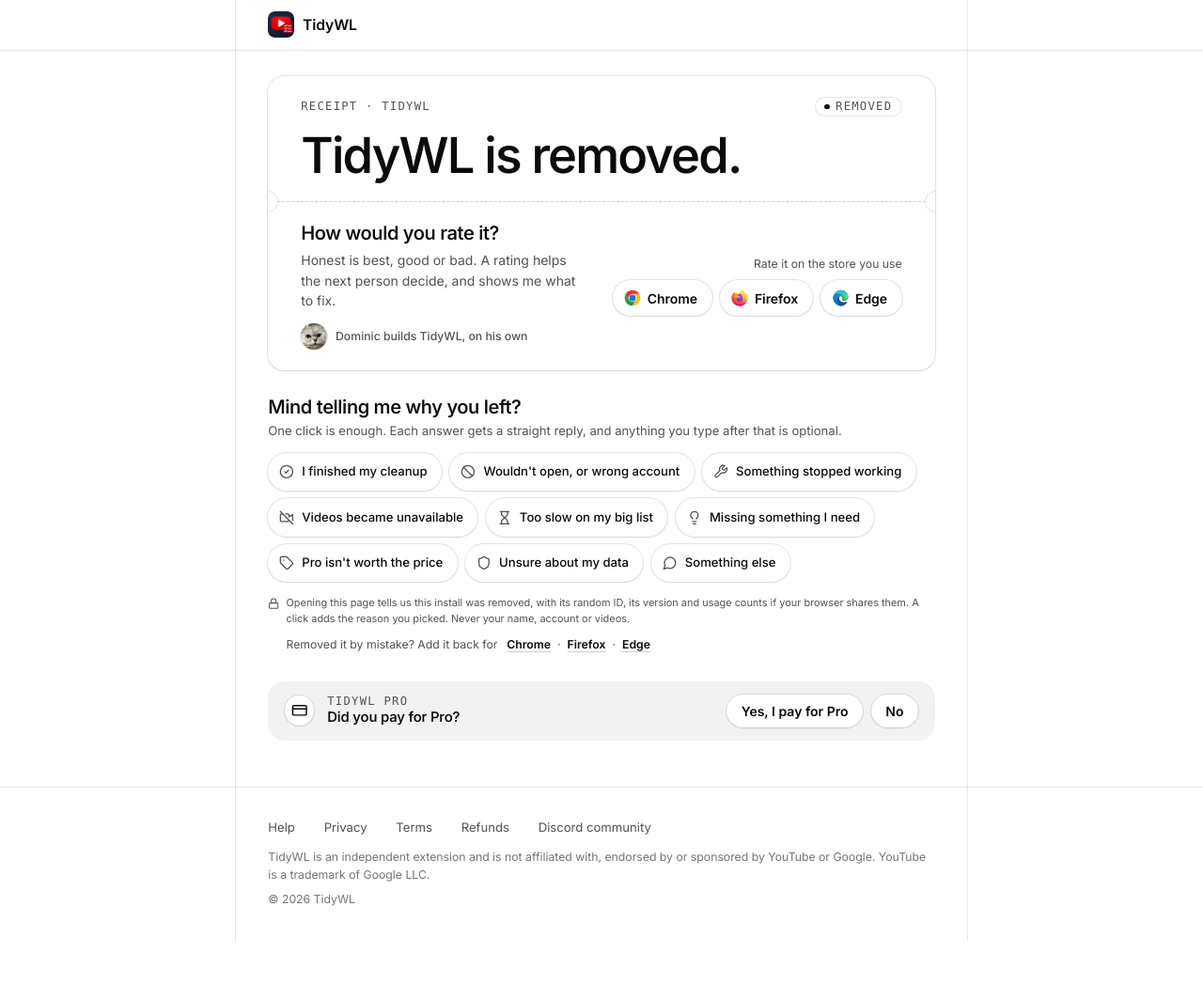
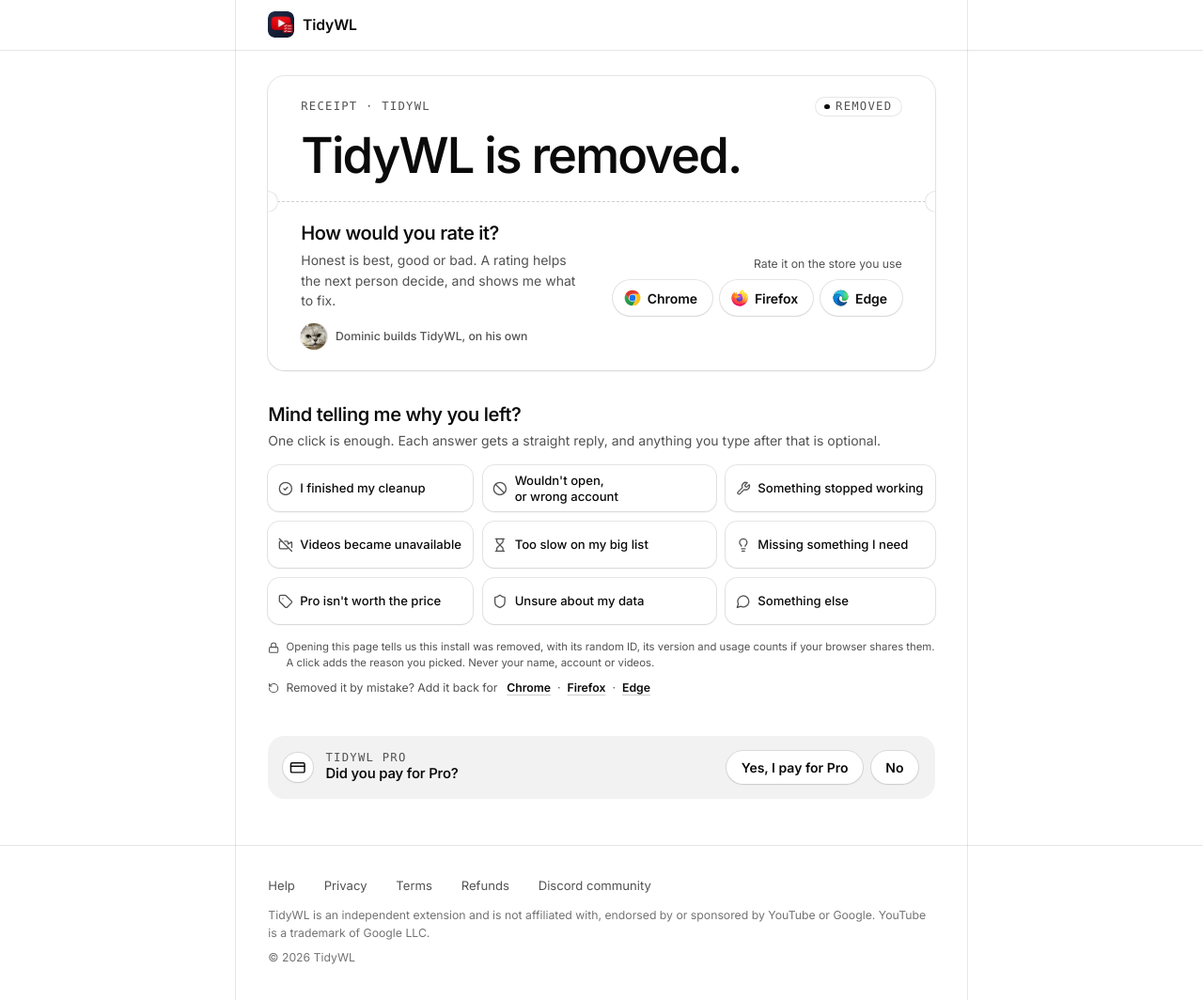
Before and after one commit to dominic-lam/tidywl-site, a Jekyll site: the page built from uninstall/index.html, in a window 1280 px wide. Shown: the whole page at 94% size. Built offline with Jekyll 4.4.1, drawn with Linux system fonts in a browser that asks for light colours; before the commit the page ends 1002 px from its top, so only the background shows below that.

Commit message:
Uninstall design step 3: the reasons, the reply and the notes
The reasons become an aligned three-column grid, the reply is signed with Dominic's photo, and the small text grows to read comfortably.

Co-Authored-By: Claude Opus 5.5 <noreply@anthropic.com>
Claude-Session: https://claude.ai/code/session_01DYBDmnfw4jPBaZPKKELut5

```diff
--- a/_includes/styles-leaver.html
+++ b/_includes/styles-leaver.html
@@ -244,14 +244,14 @@
     .leave .is-compact .un-rate { min-height: 2.5rem; padding: 0 1.125rem 0 0.875rem; font-size: 0.9375rem; }
     .leave .is-compact .un-act:not(.is-one) .un-rate { min-height: 2.375rem; padding: 0 0.875rem 0 0.75rem; font-size: 0.9375rem; }
 
-    /* The reasons: white pills in rings; the picked one gets an ink ring. */
+    /* The reasons: white tiles in rings; the picked one gets an ink ring. */
     .leave .un-why-h { font-weight: 550; letter-spacing: -0.02em; }
     .leave .un-why-p { color: var(--text-secondary); }
     .leave .un-reason {
       border: 0; background: var(--btn2-bg); box-shadow: 0 0 0 1px var(--ring-c), var(--lift);
       font-weight: 500; transition: background 0.2s;
     }
-    .leave .un-reason:hover { background: var(--btn2-hover); }
+    .leave .un-reason:hover { background: var(--btn2-hover); box-shadow: 0 0 0 1px var(--border-strong), var(--lift); }
     .leave .un-reason[aria-pressed="true"] { background: var(--bg-card); box-shadow: 0 0 0 2px var(--ink); }
     .leave .un-ci { color: var(--text-secondary); }
     .leave .un-reason[aria-pressed="true"] .un-ci { color: var(--text); }
@@ -266,7 +266,7 @@
     .leave .un-textbtn { border-radius: 999px; padding: 0 0.75rem; }
     .leave .un-textbtn:hover { background: var(--well); }
     .leave .un-rp-left { border-right-color: var(--line); }
-    .leave .un-by { color: var(--text-secondary); }
+    .leave .un-by { color: var(--text); font-weight: 550; }
     .leave .un-rh { font-weight: 550; letter-spacing: -0.02em; }
     .leave .un-dots li::before { background: var(--text-subtle); }
     .leave .un-tlink { text-decoration-color: var(--border-strong); }
--- a/uninstall/index.html
+++ b/uninstall/index.html
@@ -171,21 +171,24 @@ sitemap: false
     .is-compact .un-fine { grid-column: 1 / -1; margin-top: 0.8rem; padding-top: 0.5rem; padding-bottom: 0.55rem; font-size: 0.8125rem; }
 
     /* ── The reasons ── */
-    .un-why { padding: 0; margin-top: 1.9rem; }
-    .un-why-head { display: flex; align-items: baseline; flex-wrap: wrap; gap: 0.2rem 1.1rem; }
+    .un-why { padding: 0; margin-top: 2.5rem; }
+    .un-why-head { display: flex; align-items: baseline; flex-wrap: wrap; gap: 0.3rem 1.1rem; }
     .un-why-h { font-size: 1.4375rem; font-weight: 700; letter-spacing: -0.02em; line-height: 1.25; }
     .un-why-h:focus, .un-rh:focus, .un-done h3:focus, .un-pro h3:focus, .un-pro-never:focus { outline: none; }
-    .un-why-p { font-size: 0.9375rem; line-height: 1.5; color: var(--text-muted); }
-    .un-chips { display: flex; flex-wrap: wrap; gap: 0.6rem; margin-top: 0.95rem; }
-    .un-reason { display: inline-flex; align-items: center; gap: 0.6rem; min-height: 2.875rem; padding: 0 1.1rem 0 0.85rem; background: var(--bg-card); color: var(--text); border: 1px solid var(--border); border-radius: 999px; font-size: 0.9375rem; font-weight: 600; line-height: 1.2; text-align: left; transition: border-color 0.2s, background 0.2s; }
+    .un-why-p { font-size: 1rem; line-height: 1.5; color: var(--text-muted); }
+    /* The nine answers in a three-column grid, in reading order, so every answer starts on one of three left
+       edges (2026-11-05; they were wrapping pills). Each column is as wide as its longest answer and the spare
+       width is shared out; when a window is too narrow for that, the longest answer wraps rather than overflowing. */
+    .un-chips { display: grid; grid-template-columns: repeat(3, auto); grid-auto-rows: 1fr; gap: 0.75rem; margin-top: 1.1rem; }
+    .un-reason { display: flex; align-items: center; gap: 0.55rem; width: 100%; min-height: 3rem; padding: 0.55rem 0.875rem 0.55rem 0.75rem; background: var(--bg-card); color: var(--text); border: 1px solid var(--border); border-radius: 0.875rem; font-size: 0.9375rem; font-weight: 600; line-height: 1.3; text-align: left; text-wrap: balance; transition: border-color 0.2s, background 0.2s; }
     .un-reason:hover { border-color: var(--ghost-hover-border); background: var(--un-raise); }
     .un-reason[aria-pressed="true"] { border-color: var(--accent); background: var(--highlight-bg); box-shadow: inset 0 0 0 1px var(--accent); }
     .un-ci { display: flex; color: var(--accent); }
 
     .un-reply { margin-top: 1.1rem; background: var(--bg-card); border: 1px solid var(--border); border-radius: 1rem; overflow: hidden; scroll-margin-top: 8rem; }
-    .un-rp-bar { display: flex; align-items: center; justify-content: space-between; flex-wrap: wrap; gap: 0.5rem 1rem; padding: 0.65rem 1.1rem 0.65rem 1.25rem; border-bottom: 1px solid var(--border-subtle); background: var(--un-bar); }
+    .un-rp-bar { display: flex; align-items: center; justify-content: space-between; flex-wrap: wrap; gap: 0.5rem 1rem; padding: 0.7rem 1rem 0.7rem 1.5rem; border-bottom: 1px solid var(--border-subtle); background: var(--un-bar); }
     .un-rp-pick { display: flex; align-items: center; flex-wrap: wrap; gap: 0.4rem 0.65rem; min-width: 0; font-size: 0.9375rem; font-weight: 600; line-height: 1.35; }
-    .un-sent-tick { display: inline-flex; align-items: center; gap: 0.4rem; font-size: 0.8125rem; font-weight: 500; color: var(--text-muted); }
+    .un-sent-tick { display: inline-flex; align-items: center; gap: 0.4rem; font-size: 0.875rem; font-weight: 500; color: var(--text-muted); }
     .un-sent-tick svg { color: var(--accent-text); }
     .un-sent-tick[data-state="failed"] { color: var(--accent-text); font-weight: 600; }
     .un-retry { display: inline; padding: 0; background: transparent; border: 0; color: var(--text); font: inherit; font-weight: 600; text-decoration: underline; text-underline-offset: 3px; }
@@ -194,15 +197,16 @@ sitemap: false
     .un-textbtn:hover { color: var(--text); background: var(--un-raise); }
 
     .un-rp-body { display: grid; grid-template-columns: minmax(0, 1.12fr) minmax(0, 1fr); }
-    .un-rp-left { display: flex; flex-direction: column; gap: 0.8rem; padding: 1.3rem 1.5rem 1.4rem 1.25rem; border-right: 1px solid var(--border-subtle); }
-    .un-rp-right { display: flex; flex-direction: column; gap: 0.75rem; padding: 1.3rem 1.25rem 1.2rem 1.5rem; }
-    .un-by { display: flex; align-items: center; gap: 0.6rem; font-size: 0.8125rem; font-weight: 600; line-height: 1.4; color: var(--text-muted); }
-    .un-by img { display: block; width: 2rem; height: 2rem; border-radius: 0.5rem; }
+    .un-rp-left { display: flex; flex-direction: column; gap: 0.9rem; padding: 1.5rem 1.75rem 1.75rem 1.5rem; border-right: 1px solid var(--border-subtle); }
+    .un-rp-right { display: flex; flex-direction: column; gap: 0.8rem; padding: 1.5rem 1.5rem 1.5rem 1.75rem; }
+    /* The reply is signed like the ask: Dominic's photo, a little larger here because it heads a letter. */
+    .un-by { display: flex; align-items: center; gap: 0.7rem; font-size: 0.9375rem; font-weight: 600; line-height: 1.4; color: var(--text); }
+    .un-by .un-avatar { width: 2.5rem; height: 2.5rem; }
     .un-branch { display: flex; flex-direction: column; gap: 0.8rem; }
     .un-rh { font-size: 1.3125rem; font-weight: 700; letter-spacing: -0.015em; line-height: 1.3; text-wrap: balance; }
-    .un-p { font-size: 0.96875rem; line-height: 1.62; color: var(--text-secondary); text-wrap: pretty; }
+    .un-p { font-size: 1rem; line-height: 1.6; color: var(--text-secondary); text-wrap: pretty; }
     .un-dots { list-style: none; display: flex; flex-direction: column; gap: 0.6rem; }
-    .un-dots li { display: flex; align-items: flex-start; gap: 0.7rem; font-size: 0.96875rem; line-height: 1.6; color: var(--text-secondary); }
+    .un-dots li { display: flex; align-items: flex-start; gap: 0.7rem; font-size: 1rem; line-height: 1.6; color: var(--text-secondary); }
     .un-dots li::before { content: ""; flex: none; width: 0.3125rem; height: 0.3125rem; margin-top: 0.7em; border-radius: 50%; background: var(--accent); }
     .un-strong { font-weight: 600; color: var(--text); overflow-wrap: anywhere; }
     .un-btns { display: flex; flex-wrap: wrap; align-items: center; gap: 0.5rem 0.9rem; margin-top: 0.15rem; }
@@ -211,20 +215,21 @@ sitemap: false
     .un-tlink { color: var(--text); font-weight: 600; text-decoration: underline; text-underline-offset: 3px; }
     .un-tlink:hover { text-decoration-thickness: 2px; }
     .un-inline-links { display: inline-flex; flex-wrap: wrap; align-items: center; gap: 0 0.15rem; font-size: 0.875rem; line-height: 1.5; color: var(--text-muted); }
-    .un-inline-links > span:first-child { padding-right: 0.2rem; }
+    .un-inline-links > span:first-of-type { padding-right: 0.2rem; }
     .un-inline-links .un-tlink { display: inline-flex; align-items: center; min-height: 2.25rem; padding: 0 0.35rem; }
 
     .un-form { display: flex; flex-direction: column; gap: 0.75rem; }
-    .un-form label { display: block; font-size: 1.0625rem; font-weight: 700; line-height: 1.4; letter-spacing: -0.01em; }
-    .un-help { font-size: 0.84rem; line-height: 1.5; color: var(--text-muted); }
+    .un-form label { display: block; font-size: 1.0625rem; font-weight: 700; line-height: 1.4; letter-spacing: -0.01em; text-wrap: balance; }
+    .un-help { font-size: 0.875rem; line-height: 1.5; color: var(--text-muted); }
     .un-form textarea, .un-form input[type="email"] { display: block; width: 100%; padding: 0.7rem 0.85rem; background: var(--un-field); color: var(--text); border: 1px solid var(--border); border-radius: 0.55rem; font: inherit; font-size: 0.96875rem; line-height: 1.5; }
-    .un-form textarea { min-height: 5.6rem; resize: vertical; }
+    /* Four lines, so the longest hint (Videos became unavailable) shows whole instead of scrolling. */
+    .un-form textarea { min-height: 7.5rem; resize: vertical; }
     .un-form textarea::placeholder, .un-form input::placeholder { color: var(--text-muted); opacity: 1; }
     .un-form input[aria-invalid="true"] { border-color: var(--accent-text); }
     .un-email { display: flex; flex-direction: column; gap: 0.3rem; }
     .un-form .un-email label { font-size: 0.9rem; font-weight: 600; letter-spacing: 0; }
     .un-card-foot { display: flex; flex-wrap: wrap; align-items: center; justify-content: space-between; gap: 0.6rem 1rem; }
-    .un-privacy { flex: 1 1 15rem; display: flex; align-items: flex-start; gap: 0.5rem; font-size: 0.78rem; line-height: 1.5; color: var(--text-muted); text-wrap: pretty; }
+    .un-privacy { flex: 1 1 15rem; display: flex; align-items: flex-start; gap: 0.5rem; font-size: 0.8125rem; line-height: 1.5; color: var(--text-muted); text-wrap: pretty; }
     .un-privacy svg { margin-top: 0.2rem; }
     .un-primary { flex: none; display: inline-flex; align-items: center; min-height: 2.75rem; padding: 0 1.5rem; border-radius: 0.6rem; font-size: 0.96875rem; font-weight: 600; line-height: 1.25; background: var(--accent-fill); color: #fff; border: 1px solid var(--accent-fill); transition: background 0.2s; }
     .un-primary:hover:not(:disabled) { background: var(--accent-fill-hover); border-color: var(--accent-fill-hover); }
@@ -235,12 +240,15 @@ sitemap: false
     .un-done h3 { font-size: 1.1875rem; font-weight: 700; letter-spacing: -0.01em; line-height: 1.3; }
     .un-already { margin-top: 0.85rem; font-size: 0.875rem; line-height: 1.5; color: var(--text-muted); }
 
-    .un-why-foot { display: flex; flex-direction: column; gap: 0.35rem; margin-top: 1rem; }
+    /* Two notes under the answers, each with its own icon on one left edge, so neither reads as a sub-point of
+       the other (they used to share the lock, with the reinstall line indented under it). */
+    .un-why-foot { display: flex; flex-direction: column; gap: 0.2rem; margin-top: 1.1rem; }
     .un-why-foot .un-privacy { flex: none; max-width: 56rem; }
-    .un-why-foot .un-inline-links { padding-left: 1.375rem; }
+    .un-why-foot .un-inline-links { gap: 0 0.15rem; }
+    .un-why-foot .un-inline-links > svg { margin-right: 0.35rem; }
 
     /* ── The Pro question: asks before it tells anyone to email (2026-10-08) ── */
-    .un-pro { margin-top: 1.6rem; padding: 1rem 1.25rem; background: var(--highlight-bg); border: 1px solid var(--highlight-border); border-radius: 1rem; }
+    .un-pro { margin-top: 2.5rem; padding: 1.125rem 1.25rem 1.125rem 1.125rem; background: var(--highlight-bg); border: 1px solid var(--highlight-border); border-radius: 1rem; }
     .un-pro-row { display: flex; align-items: center; flex-wrap: wrap; gap: 0.6rem 1rem; }
     .un-pro-ico { display: flex; align-items: center; justify-content: center; width: 2.25rem; height: 2.25rem; border-radius: 0.6rem; background: var(--feature-icon-bg); color: var(--accent); }
     .un-pro-q { display: flex; flex-direction: column; margin-right: auto; }
@@ -252,7 +260,7 @@ sitemap: false
     .un-pbtn[aria-pressed="true"] { border-color: var(--accent-text); background: var(--un-raise); }
     .un-pro-more { display: flex; flex-direction: column; gap: 0.65rem; margin-top: 0.9rem; padding-top: 0.9rem; border-top: 1px solid var(--highlight-border); }
     .un-pro-more h3 { font-size: 1.0625rem; font-weight: 700; letter-spacing: -0.01em; line-height: 1.35; }
-    .un-pro-more .un-p, .un-pro-more .un-dots li { font-size: 0.9rem; }
+    .un-pro-more .un-p, .un-pro-more .un-dots li { font-size: 0.9375rem; }
     .un-pro-more .un-btn { align-self: flex-start; background: var(--bg-card); }
 
     .un-foot { margin-top: 0; padding: 1.5rem 0 1.75rem; border-top: 1px solid var(--border-subtle); display: flex; flex-direction: column; align-items: center; gap: 0.5rem; text-align: center; }
@@ -269,6 +277,7 @@ sitemap: false
 
     /* A narrow column (a small window): the reply stacks, and the bar wraps. */
     @container un (max-width: 46rem) {
+      .un-chips { grid-template-columns: repeat(2, minmax(0, 1fr)); }
       .un-rp-body { grid-template-columns: 1fr; }
       .un-rp-left { border-right: 0; border-bottom: 1px solid var(--border-subtle); }
       .un-act, .un-rates { align-items: flex-start; justify-content: flex-start; }
@@ -276,6 +285,7 @@ sitemap: false
       .is-compact .un-ask { grid-column: 1; grid-row: auto; flex-wrap: wrap; margin-top: 0.5rem; }
     }
     @container un (max-width: 30rem) {
+      .un-chips { grid-template-columns: minmax(0, 1fr); }
       .un-receipt { --pad: 1.25rem; }
       .is-compact .un-ask-h { display: none; }
     }
@@ -440,7 +450,7 @@ sitemap: false
 
         <div class="un-rp-body">
           <div class="un-rp-left">
-            <p class="un-by"><img src="/assets/icon128.png" alt="" width="32" height="32">Dominic, who builds TidyWL</p>
+            <p class="un-by"><img class="un-avatar" src="/assets/dominic.jpg" alt="" width="36" height="36">Dominic, who builds TidyWL</p>
 
             <div class="un-branch" data-branch="done" hidden>
               <h3 class="un-rh" tabindex="-1">Then it did its job. Thanks for using it.</h3>
@@ -602,6 +612,7 @@ sitemap: false
           <span>Opening this page tells us this install was removed, with its random ID, its version and usage counts if your browser shares them. A click adds the reason you picked. Never your name, account or videos.</span>
         </p>
         <div class="un-inline-links" data-reinstall-links>
+          <svg width="14" height="14" viewBox="0 0 24 24" fill="none" stroke="currentColor" stroke-width="2" stroke-linecap="round" stroke-linejoin="round" aria-hidden="true"><path d="M3 12a9 9 0 1 0 9-9 9.75 9.75 0 0 0-6.74 2.74L3 8"/><path d="M3 3v5h5"/></svg>
           <span>Removed it by mistake? Add it back for</span>
           <a class="un-tlink" data-reinstall="chrome" href="https://chromewebstore.google.com/detail/fkelmapobieliokjcmnilmjllacmbfjo" target="_blank" rel="noopener">Chrome</a>
           <span aria-hidden="true">·</span>
```
Also changed, not shown: docs/claude/debriefs/DEBRIEF-agent-b-uninstall-design.md (+34 -1 lines).
